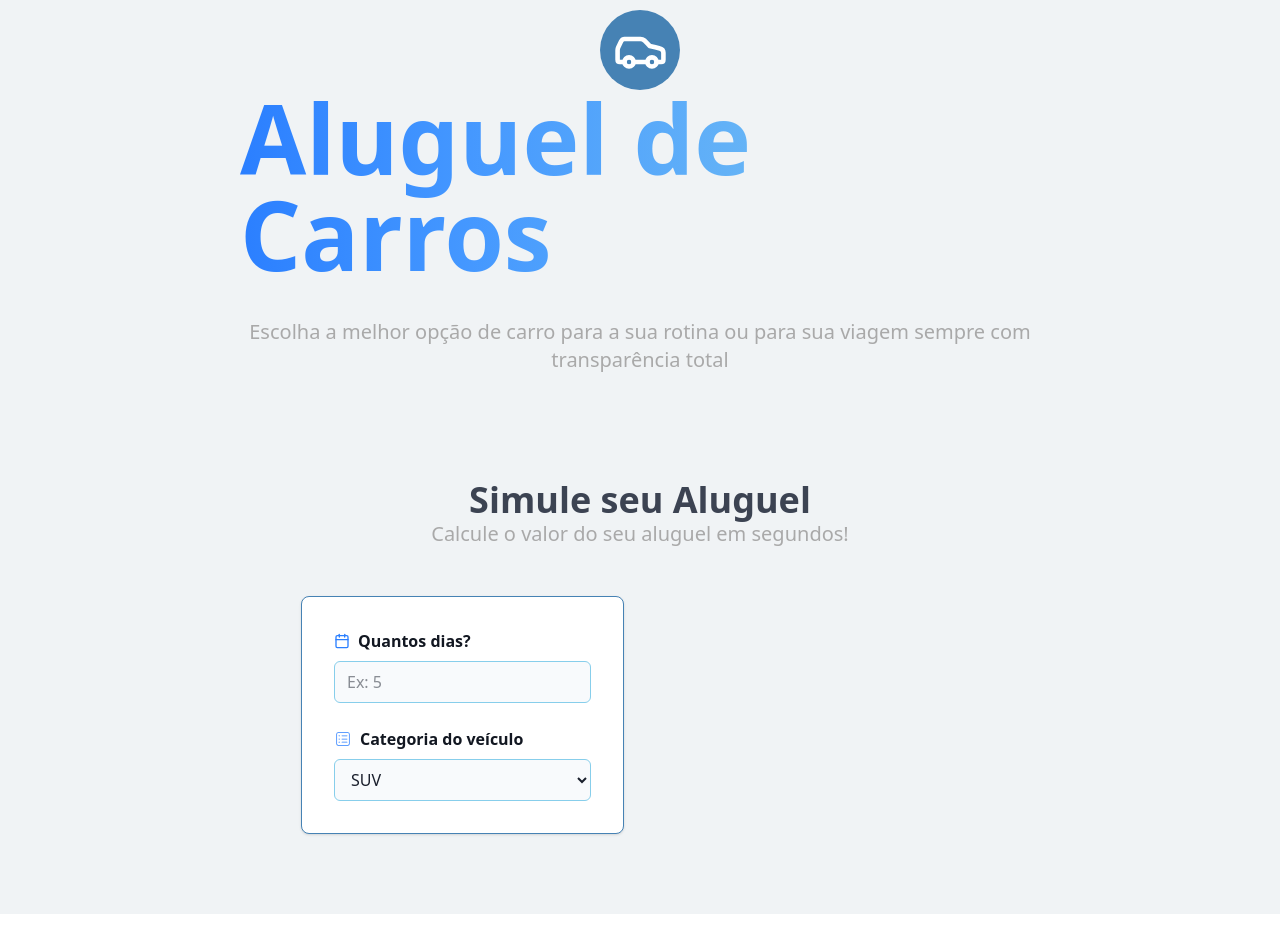
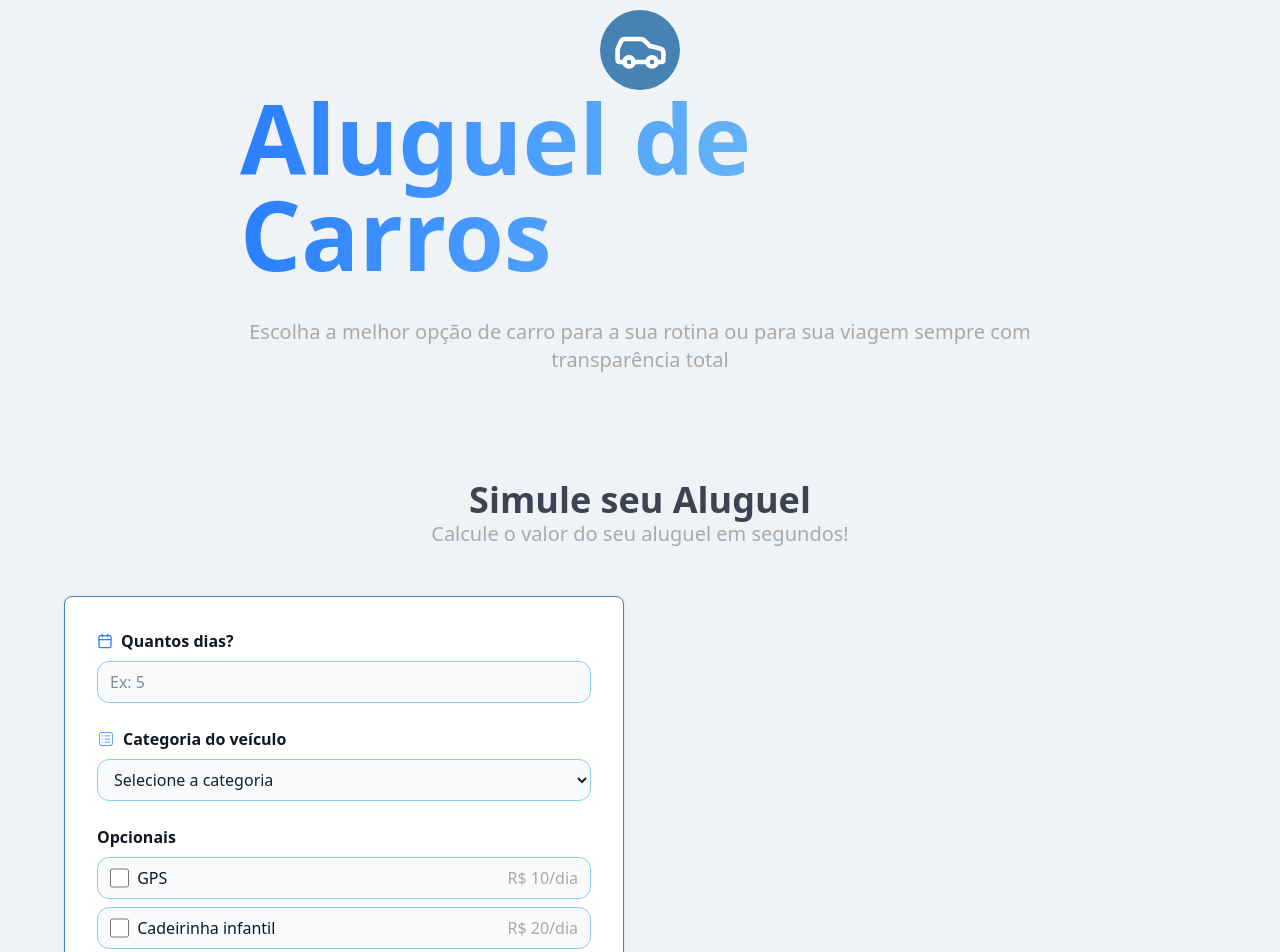
Before and after one commit to jorgerenan94-web/aluguel-carros, a React (Vite) app: page / in a window 1280 px wide. Shown: the top 952 px of the page. Before the commit the page ends 914 px from the top, so only its background shows below. Built offline with nearby package versions, Linux system fonts and the light colour scheme.

Commit message:
Continuing the frontend construction using components

```diff
--- a/src/App.jsx
+++ b/src/App.jsx
@@ -16,8 +16,8 @@ export default function App(){
         </div>
       </section>
 
-      <section className="py-20 px-4">
-        <div className="container mx-auto max-w-6xl">
+      <section className=" container py-20 px-4">
+        <div className="mx-auto max-w-6xl">
           <div className="text-center mb-12">
             <h2 className="text-4xl font-semibold text-[#0F1729]/80">Simule seu Aluguel</h2>
             <p className="text-xl text-[#a9a9a9]">Calcule o valor do seu aluguel em segundos!</p>
--- /dev/null
+++ b/src/Components/CustomButton/index.jsx
@@ -0,0 +1,5 @@
+export default function CustomButton(){
+    return(
+        <p>Olá mundo!</p>
+    )
+}
--- /dev/null
+++ b/src/Components/CustomCheckbox/index.jsx
@@ -0,0 +1,12 @@
+export default function CustomCheckbox({info,value}){
+    const id = info.toLowerCase().trim().replace(/ /g, "-");
+    return (
+        <label htmlFor={id} className="flex items-center w-full rounded-xl border border-[#87CEEB] bg-[#f8fafc] px-3 py-2 cursor-pointer hover:bg-[#87ceeb]/30">
+            <input type="checkbox" id={id} className="w-5 h-5"/>
+            <div className="w-full flex justify-between">
+                <p className="pl-2 text-[#121721] font-medium">{info}</p>
+                <p className="text-[#a9a9a9] font-medium">{value}</p>
+            </div>
+        </label>
+    )
+}
--- a/src/Components/CustomForm/index.jsx
+++ b/src/Components/CustomForm/index.jsx
@@ -2,6 +2,8 @@ import CustomInput from "../CustomInput";
 import { LuCalendar } from "react-icons/lu";
 import { CiViewList } from "react-icons/ci";
 import  CustomSelect from "../CustomSelect";
+import CustomCheckbox from "../CustomCheckbox";
+import CustomButton from "../CustomButton";
 
 export default function CustomForm (){
     return (
@@ -18,20 +20,40 @@ export default function CustomForm (){
                 options = {
                     [
                         {
-                            text: "SUV",
-                            value: 123
+                            text: "Selecione a categoria",
+                            value: 0
                         },
                         {
-                            text: "Sedan",
-                            value: 123
+                            text: "Econômico - R$ 89/dia",
+                            value: 1
                         },
                         {
-                            text: "Pickup",
-                            value: 123
+                            text: "Compacto - R$ 119/dia",
+                            value: 2
+                        },
+                        {
+                            text: "Sedan - R$ 159/dia",
+                            value: 3
+                        },
+                        {
+                            text: "SUV - R$ 229/dia",
+                            value: 4
+                        },
+                        {
+                            text: "Premium - R$ 349/dia",
+                            value: 5
                         }
                     ]
                 }
             />
+            <div className="space-y-2">
+                <p className="font-semibold text-[#121721]">Opcionais</p>
+                <CustomCheckbox info="GPS" value="R$ 10/dia"/>
+                <CustomCheckbox info="Cadeirinha infantil" value="R$ 20/dia"/>
+                <CustomCheckbox info="Assistência 24Hrs" value="R$ 25/dia"/>
+                <CustomCheckbox info="Seguro completo" value="R$ 50/dia"/>
+            </div>
+            <CustomButton />
         </form>
     )
 }
--- a/src/Components/CustomInput/index.jsx
+++ b/src/Components/CustomInput/index.jsx
@@ -13,7 +13,7 @@ export default function CustomInput ({label, icon, type, placeholder}){
                 type={type}
                 placeholder={placeholder}
                 id="days"
-                className="flex w-full rounded-md border border-[#87CEEB] bg-[#f8fafc] px-3 py-2 text-base outline-none focus:border focus:border-[#4682b4]"
+                className="flex w-full rounded-xl border border-[#87CEEB] bg-[#f8fafc] px-3 py-2 text-base outline-none focus:border focus:border-[#4682b4]"
             />
         </div>
     )
--- a/src/Components/CustomSelect/index.jsx
+++ b/src/Components/CustomSelect/index.jsx
@@ -7,7 +7,7 @@ export default function CustomSelect ({label, icon, options}){
                 {label}
             </label>
 
-            <select id="category" className="flex w-full rounded-md border border-[#87CEEB] bg-[#f8fafc] px-3 py-2 text-base outline-none focus:border focus:border-[#4682b4]">
+            <select id="category" className="flex w-full rounded-xl border border-[#87CEEB] bg-[#f8fafc] px-3 py-2 text-base outline-none focus:border focus:border-[#4682b4] cursor-pointer">
                 {options.map((opc) => {
                     return (
                         <option value={opc.value}>
```
